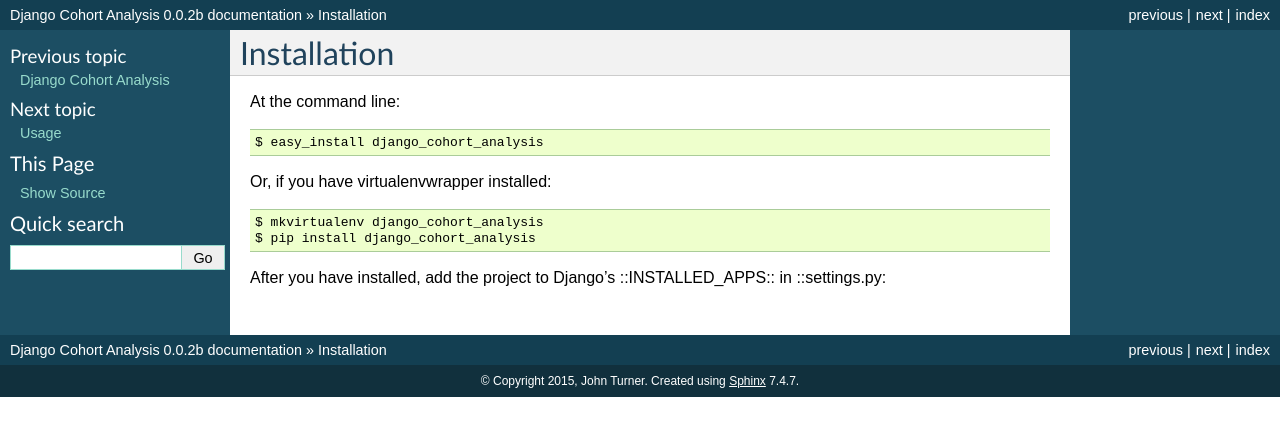
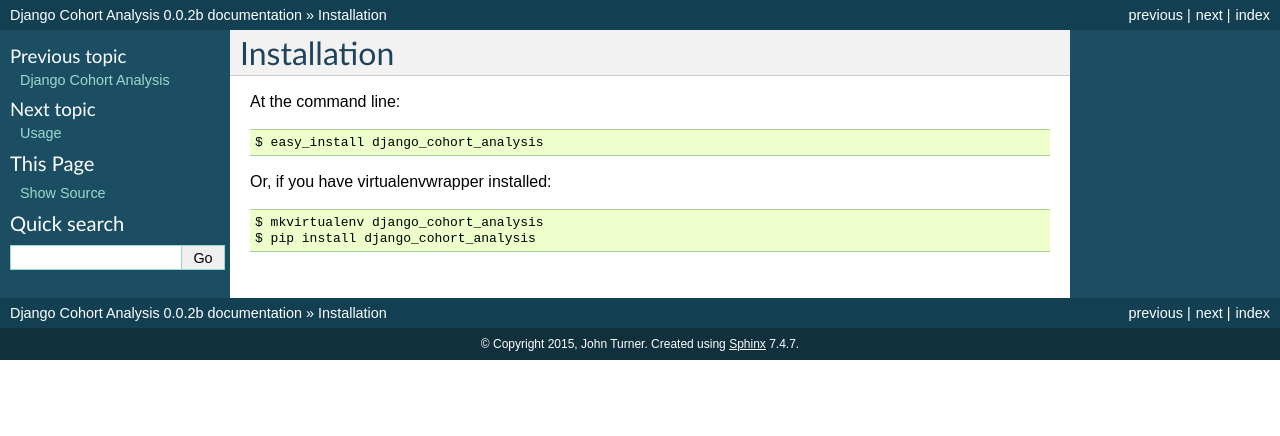
Before and after one commit to jturner30/django_cohort_analysis, a Sphinx documentation site: the page built from docs/installation.rst, in a window 1280 px wide. Shown: the top 436 px of the page. Built offline with Sphinx 7.4.7, drawn with Linux system fonts in a browser that asks for light colours.

Commit message:
Update installation.rst
Removed installed apps dependency

```diff
--- a/docs/installation.rst
+++ b/docs/installation.rst
@@ -10,5 +10,3 @@
 
     $ mkvirtualenv django_cohort_analysis
     $ pip install django_cohort_analysis
-
-After you have installed, add the project to Django's ::INSTALLED_APPS:: in ::settings.py::
```
